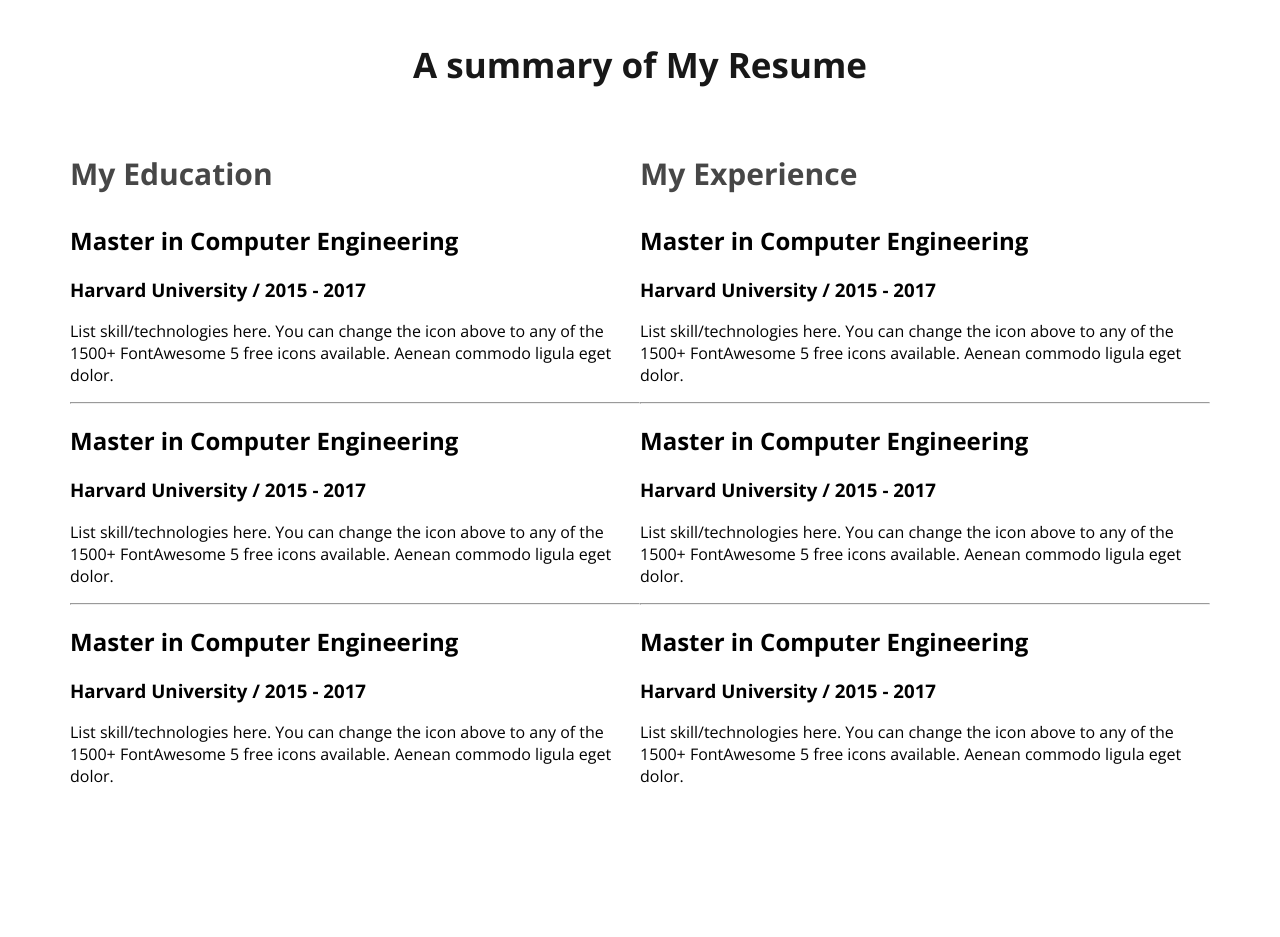
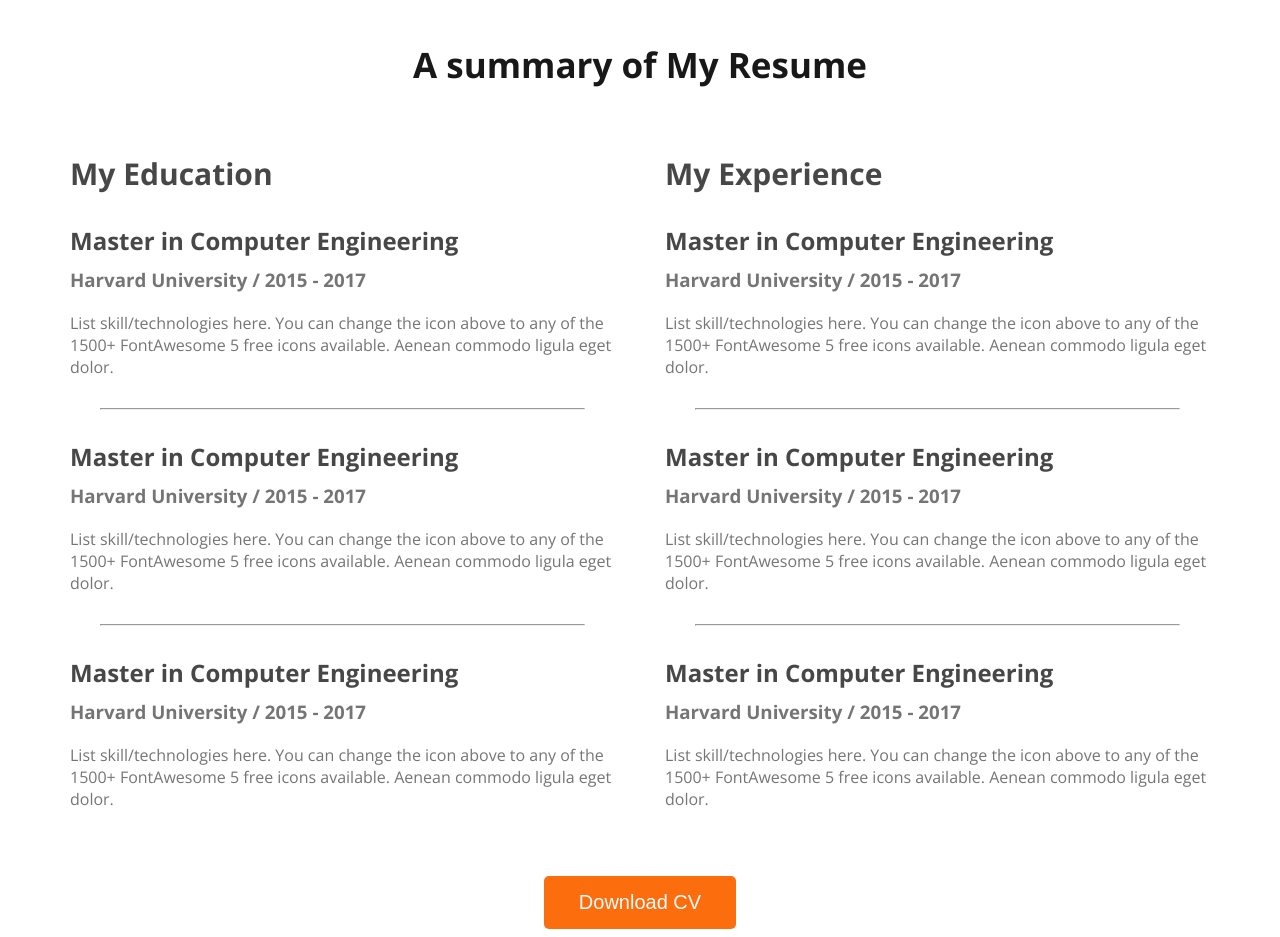
Before and after one commit to joynal2000/web-developer-portfolio, a plain HTML site: page index.html in a window 1280 px wide. Shown: the part 2320-3257 px from the top of the page. Before the commit the page ends 3131 px from the top, so only its background shows below. Drawn offline with nearby package versions, Linux system fonts and the light colour scheme.

Commit message:
added resume content

```diff
--- a/index.html
+++ b/index.html
@@ -139,6 +139,10 @@
                 </div>
 
             </div>
+            <div class="download-cv">
+                <button class="btn-primary">Download CV</button>
+
+            </div>
         </section>
 
 
--- a/styles/portfolio.css
+++ b/styles/portfolio.css
@@ -128,4 +128,28 @@ main section{
 }
 .resume-container{
     display: flex;
+    gap: 50px;
 }
+.resume-container hr{
+    margin: 30px;
+}
+.resume-item-title{
+    color: #474747;
+    font-size: 25pex;
+    font-weight: 700px;
+    margin-bottom: 10px;
+
+}
+.resume-item-institue{
+    margin-bottom: 20px;
+    margin-top: 0;
+}
+
+.resume-item-institue, .resume-item-description{
+    color: #757575;
+
+}
+.download-cv{
+    text-align: center;
+    margin-top: 50px;
+}
```
